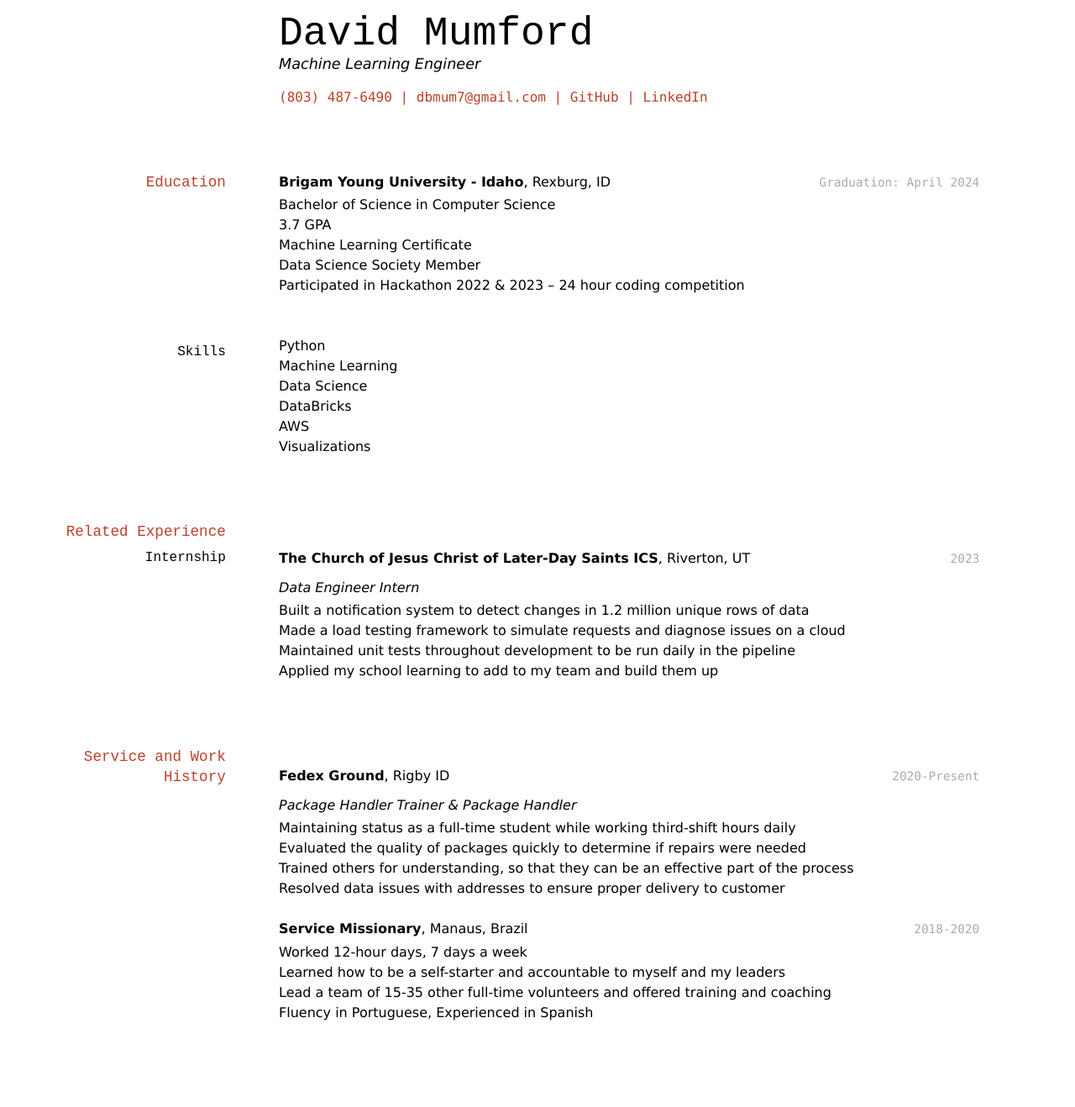
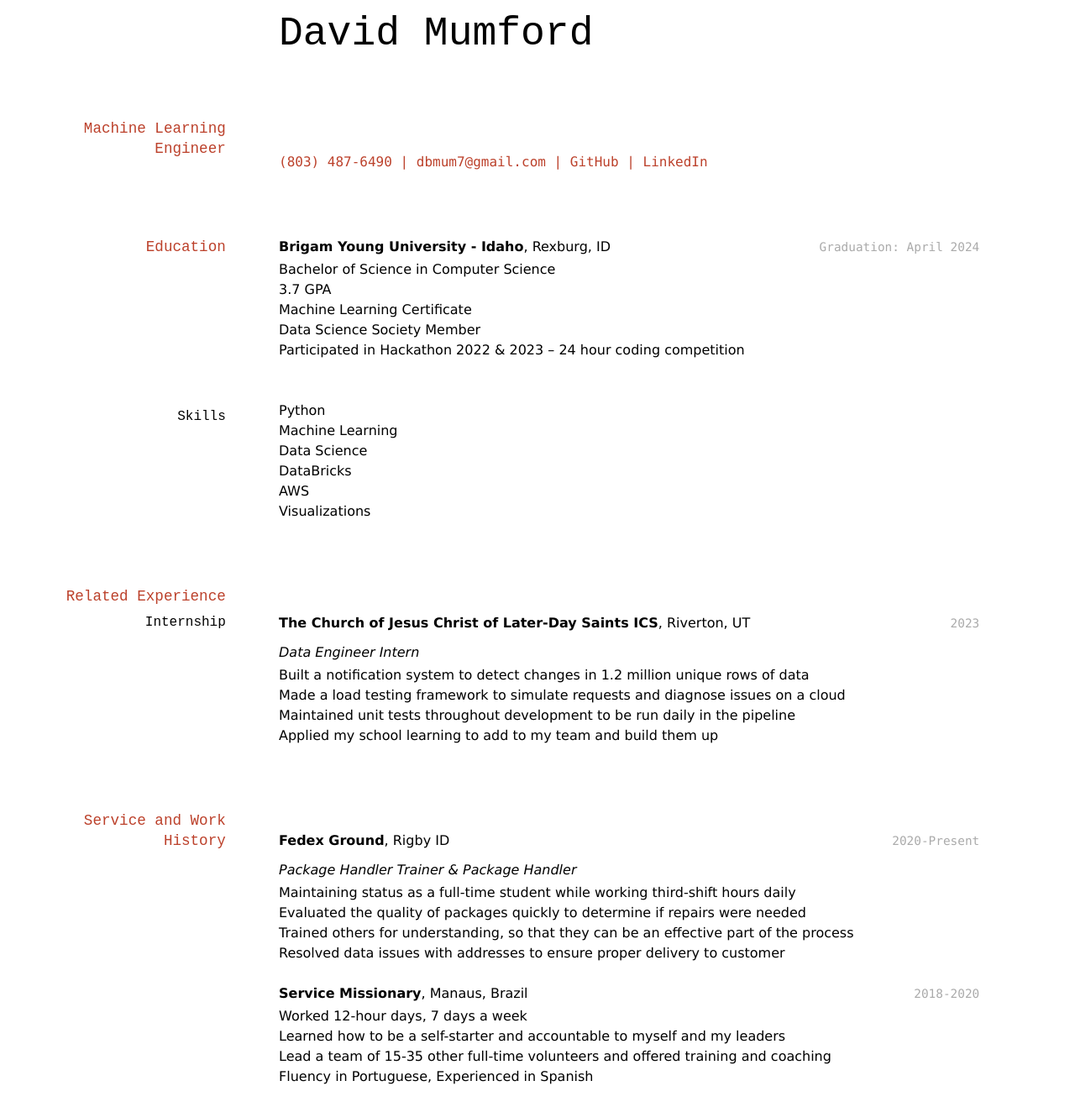
Before and after one commit to dbmum/Mumford-Resume, a Jekyll site: the page built from docs/index.md, in a window 1280 px wide. Shown: the whole page at 84% size. Built offline with Jekyll 4.4.1, drawn with Linux system fonts in a browser that asks for light colours; before the commit the page ends 1242 px from its top, so only the background shows below that.

```diff
--- a/docs/index.md
+++ b/docs/index.md
@@ -4,7 +4,7 @@ title: David Mumford's Resume
 ---
 # David Mumford
 
-Machine Learning Engineer
+## Machine Learning Engineer
 
 <div id="webaddress">
 <a href="8034876490">(803) 487-6490</a>
```
